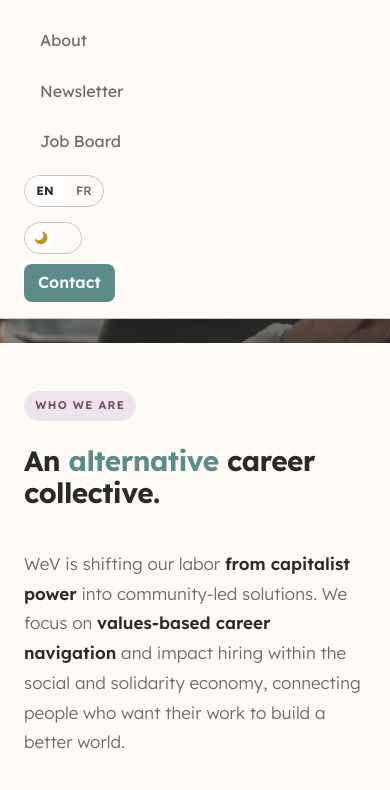
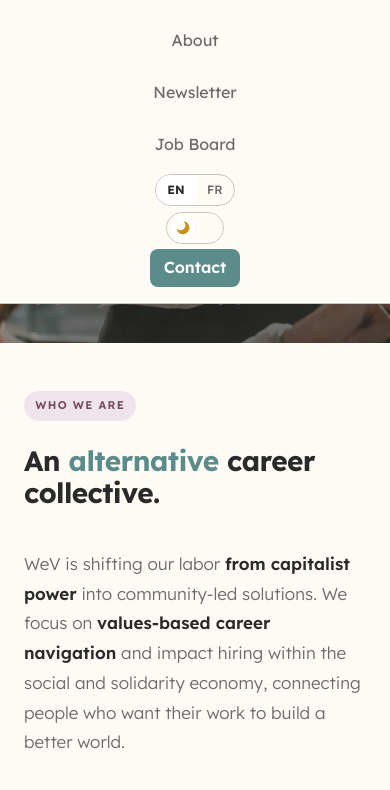
Before and after one commit to ryanbuckleyca/wev-home, a website: page index.html in a window 390 px wide. Both pictures are taken after a click on the button "Open navigation". Shown: the part 54-844 px from the top of the page. Drawn offline with Linux system fonts and the light colour scheme.

Commit message:
fix menu

```diff
--- a/styles/main.css
+++ b/styles/main.css
@@ -131,6 +131,7 @@ html.theme-switching *::after {
   border-bottom: 1px solid var(--border);
 }
 .nav-inner {
+  position: relative;
   max-width: var(--max-w);
   margin: 0 auto;
   padding: 0 1.5rem;
@@ -308,30 +309,41 @@ html.theme-switching *::after {
 .nav-toggle.open span:nth-child(2) { opacity: 0; }
 .nav-toggle.open span:nth-child(3) { transform: translateY(-7px) rotate(-45deg); }
 
-@media (max-width: 640px) {
+@media (max-width: 960px) {
   .nav-toggle { display: flex; }
   .nav-links {
     display: none;
     position: absolute;
-    top: 3.75rem;
-    left: 0; right: 0;
+    top: 100%;
+    left: 0;
+    right: 0;
     flex-direction: column;
-    align-items: stretch;
+    align-items: center;
     background: var(--background);
     border-bottom: 1px solid var(--border);
     padding: 0.75rem 1.5rem 1rem;
-    gap: 0.25rem;
+    gap: 0.35rem;
   }
   .nav-links.open { display: flex; }
+  .nav-links > li,
   .nav-link-group,
   .nav-control-group {
-    flex-direction: column;
-    align-items: stretch;
-    gap: 0.25rem;
+    display: contents;
   }
-  .nav-links a { justify-content: center; font-size: 1rem; padding: 0.65rem 1rem; }
+  .nav-link-group > li,
+  .nav-control-group > li {
+    display: flex;
+    justify-content: center;
+    width: 100%;
+  }
+  .nav-links a {
+    justify-content: center;
+    font-size: 1rem;
+    padding: 0.65rem 1rem;
+  }
+  .nav-links .nav-cta { justify-content: center; }
   .locale-switcher,
-  .theme-toggle-wrap { align-self: center; margin: 0.35rem 0; }
+  .theme-toggle-wrap { margin: 0; }
 }
 
 /* ─── Hero ────────────────────────────────────────────────── */
```
